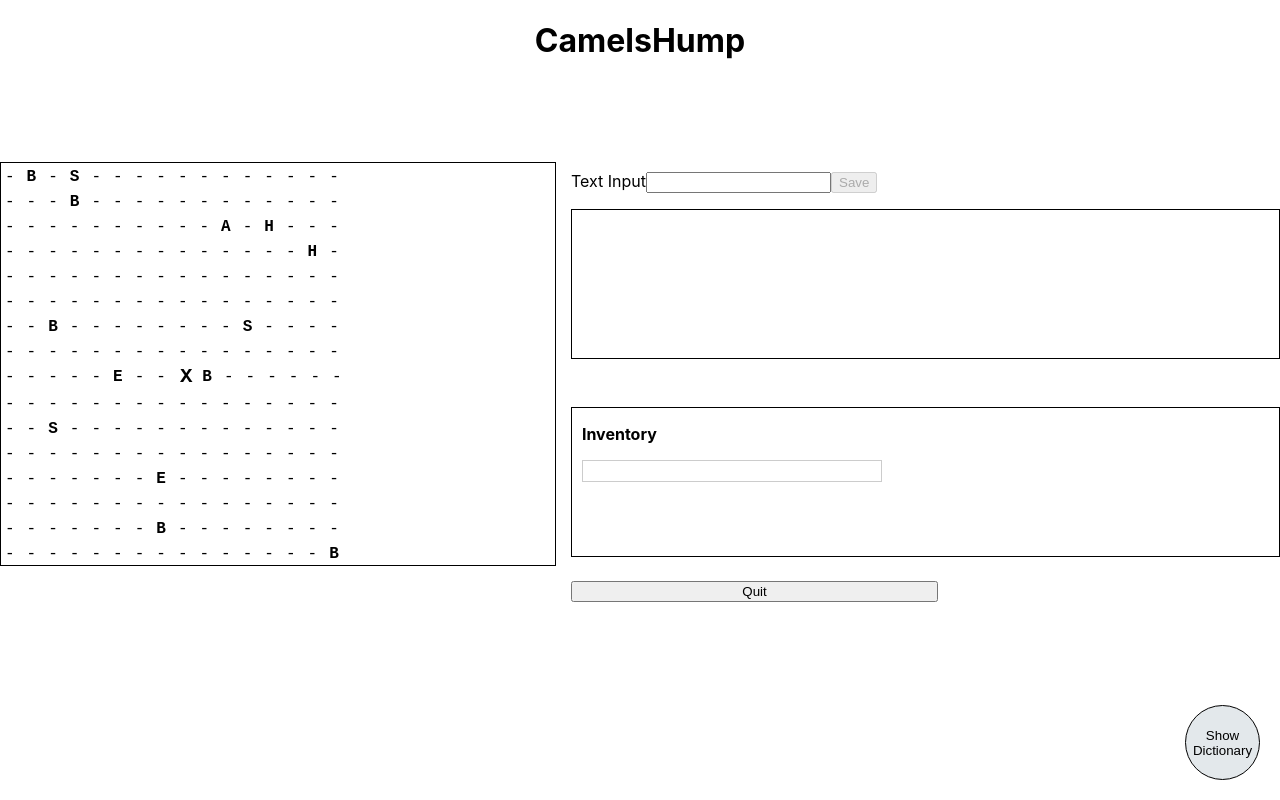
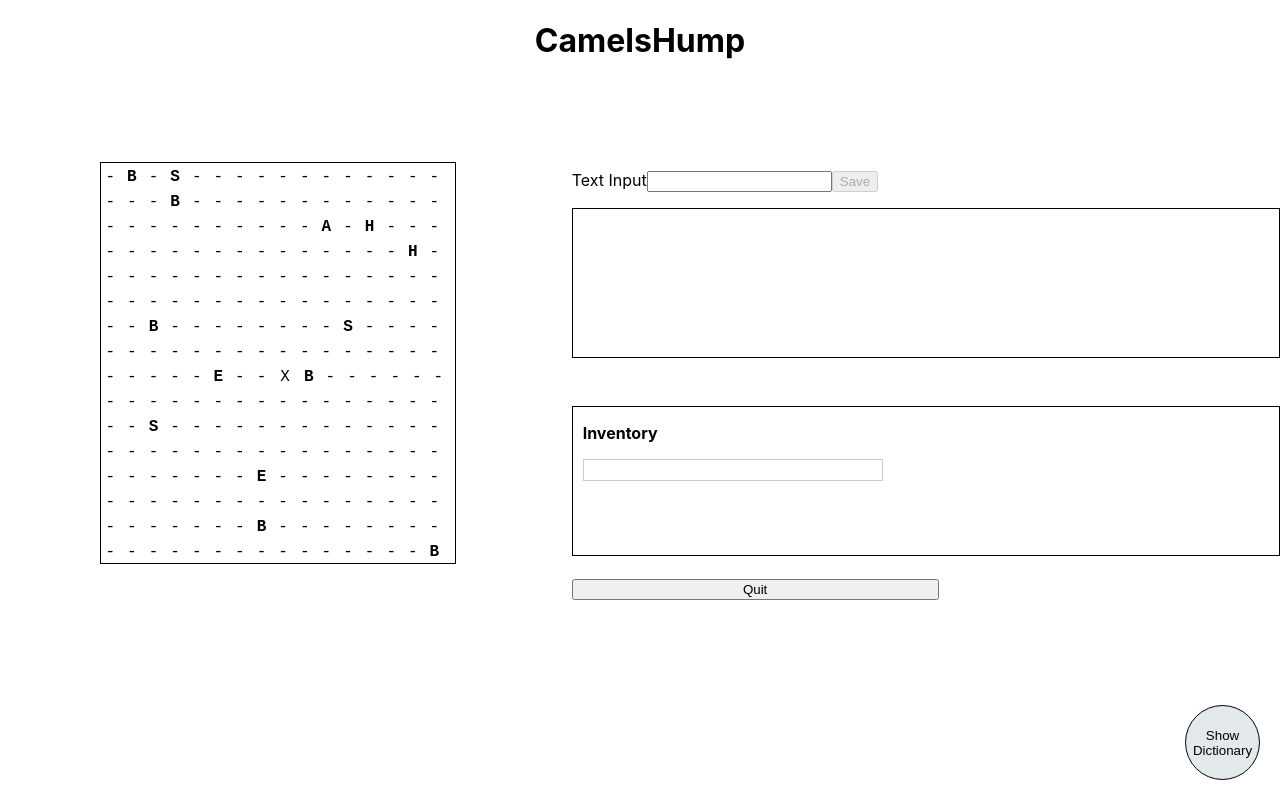
Before and after one commit to csci312a-f23/project-camelshump, a Next.js app: page /play in a window 1280 px wide. Built offline with nearby package versions, Linux system fonts and the light colour scheme; what @huggingface/inference would draw is missing.

Commit message:
basic styling

```diff
--- a/src/components/MapDisplay.js
+++ b/src/components/MapDisplay.js
@@ -24,7 +24,7 @@ export default function MapDisplay({ currentMap, position, updateItem }) {
             <div className={styles.cell} data-testid="map" key={colIndex}>
               <ul className={char !== "-" ? styles.usefulChar : ""}>
                 {rowIndex === position[0] && colIndex === position[1] ? (
-                  <ul className={styles.highlightedX}>
+                  <ul>
                     {" "}
                     X
                     {char !== "-"
--- a/src/styles/Classes.module.css
+++ b/src/styles/Classes.module.css
@@ -9,6 +9,7 @@
 #class {
   border: 1px solid #000;
   height: 450px;
+  grid-row-start: 2;
 }
 
 #class:hover {
--- a/src/styles/globals.css
+++ b/src/styles/globals.css
@@ -4,7 +4,7 @@ html,
 }
 body {
   padding: 0;
-  margin: 0;
+  margin: auto;
   font-family:
     -apple-system,
     BlinkMacSystemFont,
@@ -17,6 +17,7 @@ body {
     Droid Sans,
     Helvetica Neue,
     sans-serif;
+  caret-color: transparent;
 }
 .gridContainer {
   display: grid;
@@ -24,6 +25,8 @@ body {
 }
 
 .mapContainer {
+  margin: auto;
+
   grid-column-start: 1;
   grid-column-end: 2;
   grid-row-start: 1;
```
Also changed, not shown: src/pages/index.js (+10 -12 lines).
